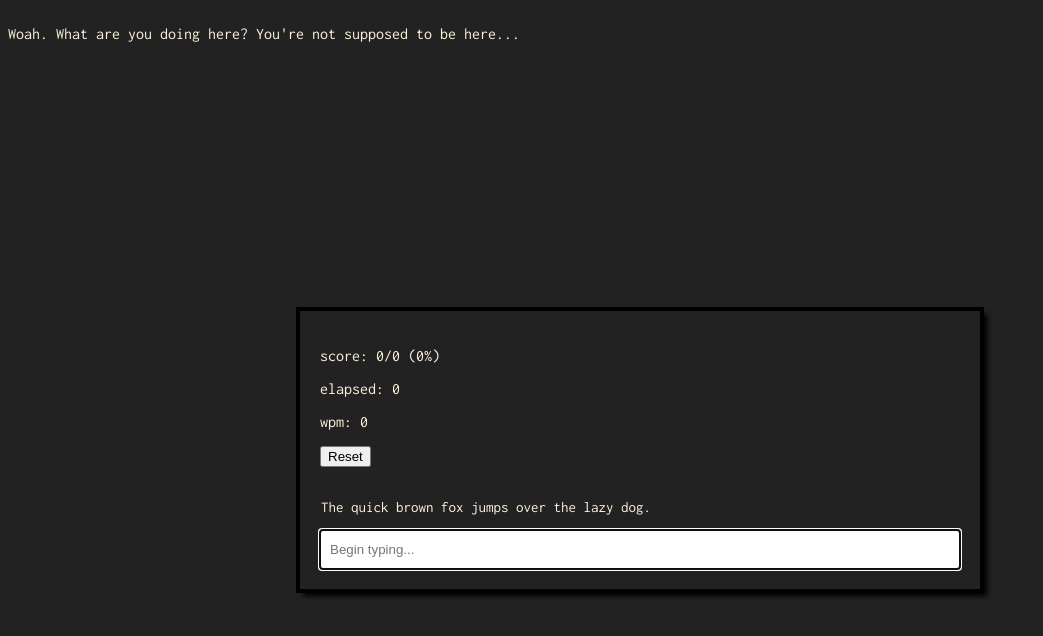
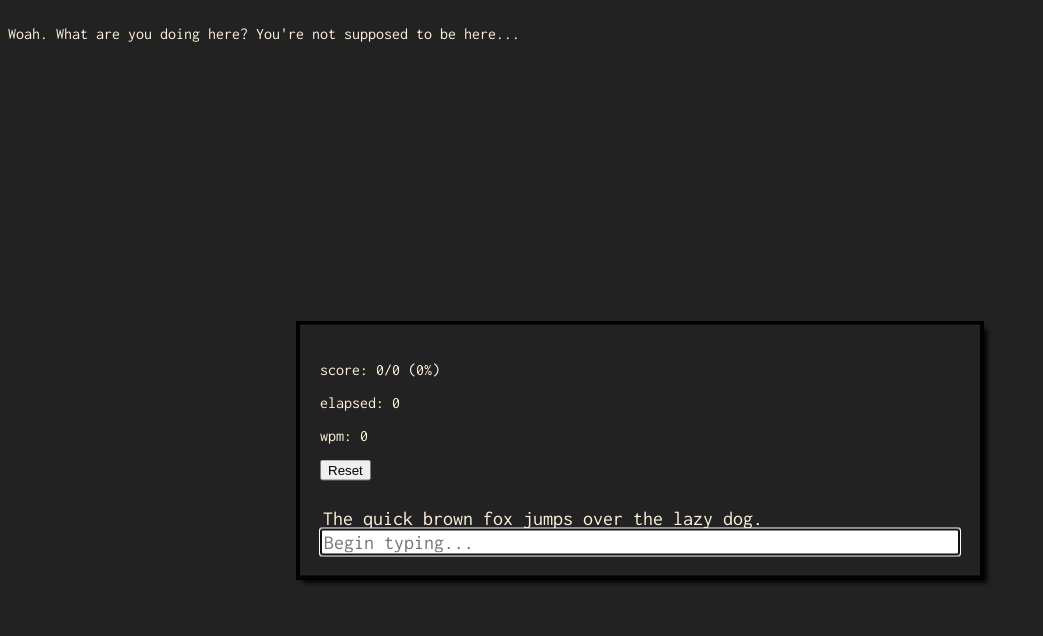
Before and after one commit to Chris234k/chris234k.github.io, a Jekyll site: the page built from typing.html, in a window 1280 px wide. Shown: the top 636 px of the page, without its empty margins (0-1043 px from the left). Built offline with Jekyll 4.4.1, drawn with Linux system fonts in a browser that asks for light colours.

Commit message:
Aligning input field and target text again

```diff
--- a/assets/css/typing-styles.css
+++ b/assets/css/typing-styles.css
@@ -18,11 +18,19 @@
 }
 
 .typing {
-	font-size: 15px;
+	font-size: 20px;
+	margin-top: 10px;
 }
 
-input, select {
+.typing #target {
+	padding-left: 3px;
+	margin: 0px;
+}
+
+.typing input, select {
 	width: 100%;
-	padding: 12px 10px;
 	box-sizing: border-box;
+
+	font-size: 20px;
+	font-family: "Inconsolata";
 }
--- a/typing.html
+++ b/typing.html
@@ -24,8 +24,8 @@
 	<br>
 
 	<div class="typing">
-		<p id="target" style="padding-left: 1px;"></p>
-		<input id="inputField" placeholder="Begin typing..." style="border: none; width: 100%;" oninput="inputChange()">
+		<p id="target"></p>
+		<input id="inputField" type="text" placeholder="Begin typing..." oninput="inputChange()">
 	</div>
 </div>
 
```
